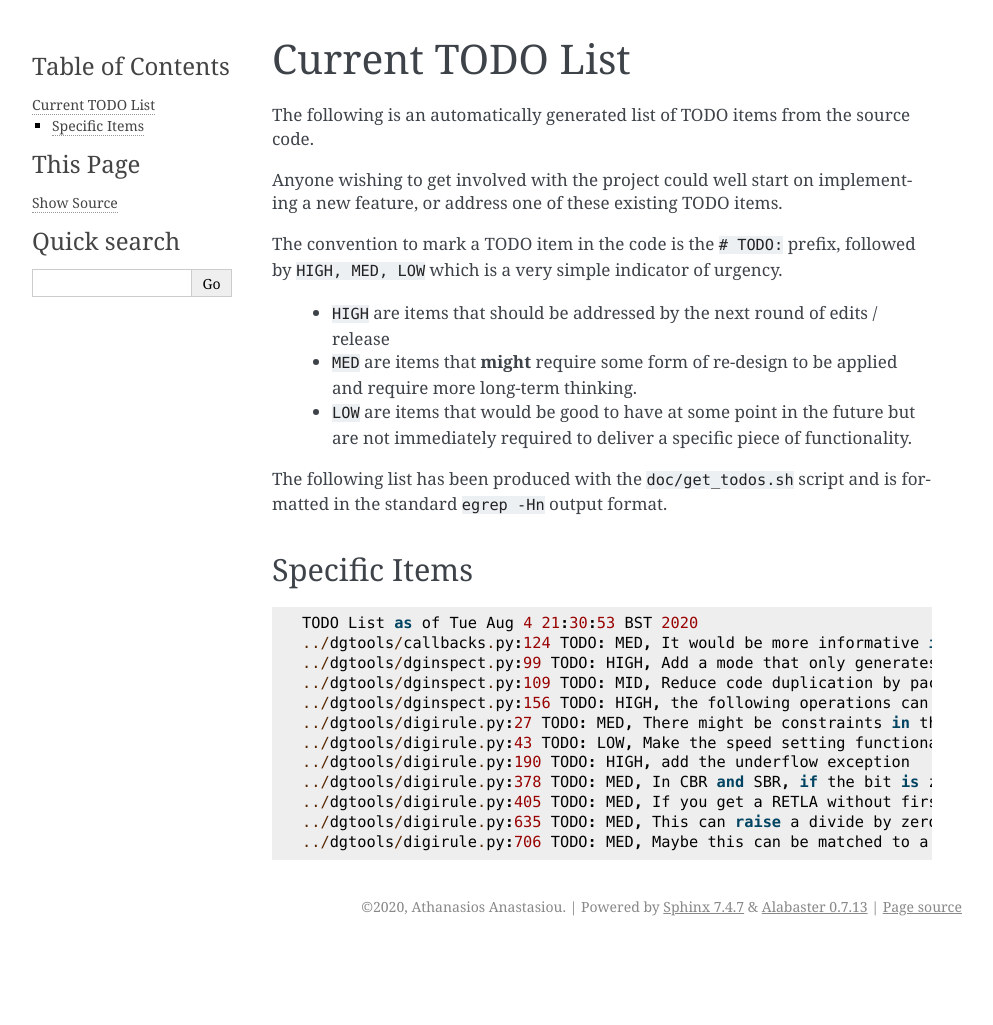
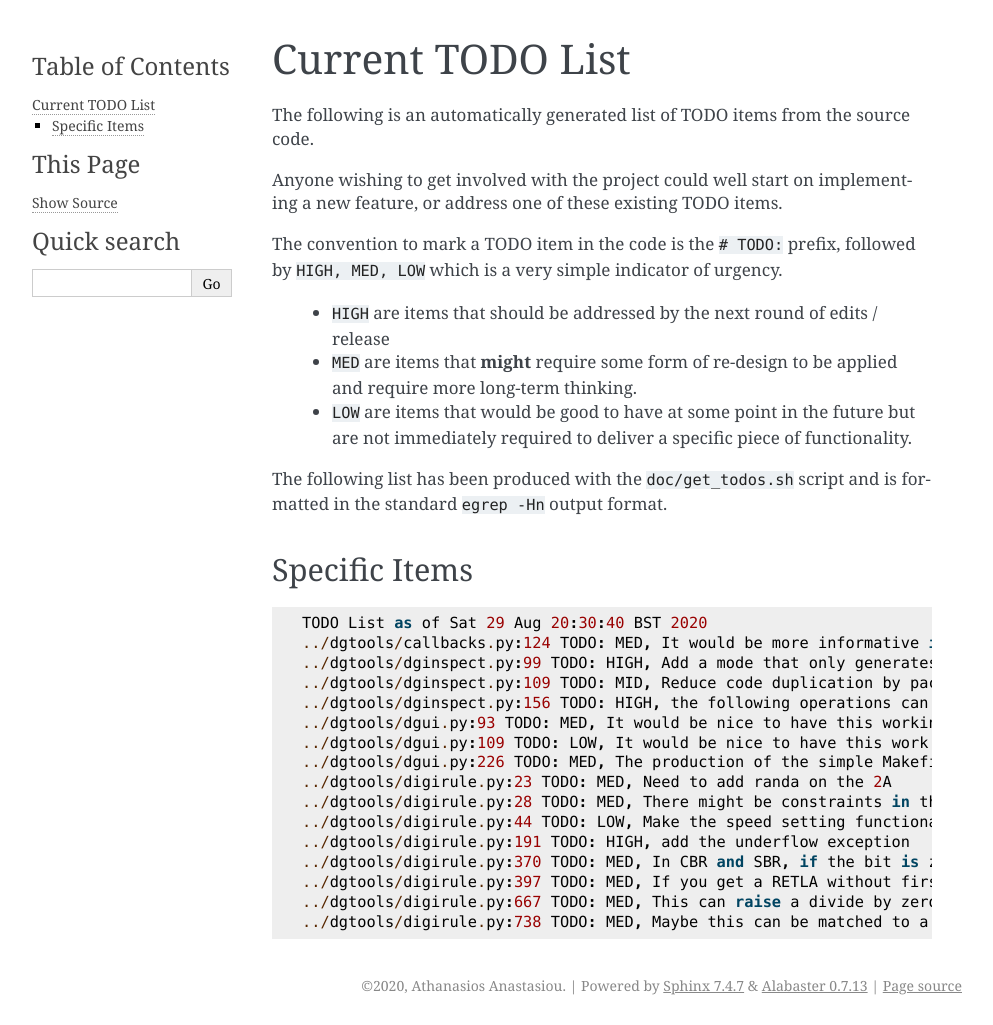
Before and after one commit to aanastasiou/dgtools, a Sphinx documentation site: the page built from doc/source/current_todos.rst, in a window 1280 px wide. Shown: the whole page, without its empty margins (148-1141 px from the left). Built offline with Sphinx 7.4.7, drawn with Linux system fonts in a browser that asks for light colours; before the commit the page ends 946 px from its top, so only the background shows below that.

```diff
--- a/doc/source/todo_list.txt
+++ b/doc/source/todo_list.txt
@@ -1,12 +1,16 @@
-TODO List as of Tue Aug 4 21:30:53 BST 2020
+TODO List as of Sat 29 Aug 20:30:40 BST 2020
 ../dgtools/callbacks.py:124 TODO: MED, It would be more informative if this had a configurable prompt too
 ../dgtools/dginspect.py:99 TODO: HIGH, Add a mode that only generates an update of the VM state when the state of one of the tracked symbols changes
 ../dgtools/dginspect.py:109 TODO: MID, Reduce code duplication by packaging this validation in a function
 ../dgtools/dginspect.py:156 TODO: HIGH, the following operations can be "absorbed" into the DGB_Archive with appropriate validations too
-../dgtools/digirule.py:27 TODO: MED, There might be constraints in the depth of this stack. Not yet implemented.
-../dgtools/digirule.py:43 TODO: LOW, Make the speed setting functional
-../dgtools/digirule.py:190 TODO: HIGH, add the underflow exception
-../dgtools/digirule.py:378 TODO: MED, In CBR and SBR, if the bit is zero, it should raise an error at compile time.
-../dgtools/digirule.py:405 TODO: MED, If you get a RETLA without first having called CALL, it should raise an exception at compile time.
-../dgtools/digirule.py:635 TODO: MED, This can raise a divide by zero warning / exception too
-../dgtools/digirule.py:706 TODO: MED, Maybe this can be matched to a more realistic behaviour once comout, comin are connected to real files.
+../dgtools/dgui.py:93 TODO: MED, It would be nice to have this working over any sort of path the input_file might be in.
+../dgtools/dgui.py:109 TODO: LOW, It would be nice to have this work over any number of rules (needs a hint on the model)
+../dgtools/dgui.py:226 TODO: MED, The production of the simple Makefile template will do for the moment but can do better
+../dgtools/digirule.py:23 TODO: MED, Need to add randa on the 2A
+../dgtools/digirule.py:28 TODO: MED, There might be constraints in the depth of this stack. Not yet implemented.
+../dgtools/digirule.py:44 TODO: LOW, Make the speed setting functional
+../dgtools/digirule.py:191 TODO: HIGH, add the underflow exception
+../dgtools/digirule.py:370 TODO: MED, In CBR and SBR, if the bit is zero, it should raise an error at compile time.
+../dgtools/digirule.py:397 TODO: MED, If you get a RETLA without first having called CALL, it should raise an exception at compile time.
+../dgtools/digirule.py:667 TODO: MED, This can raise a divide by zero warning / exception too
+../dgtools/digirule.py:738 TODO: MED, Maybe this can be matched to a more realistic behaviour once comout, comin are connected to real files.
```
Also changed, not shown: README.md (+5 -3 lines).
